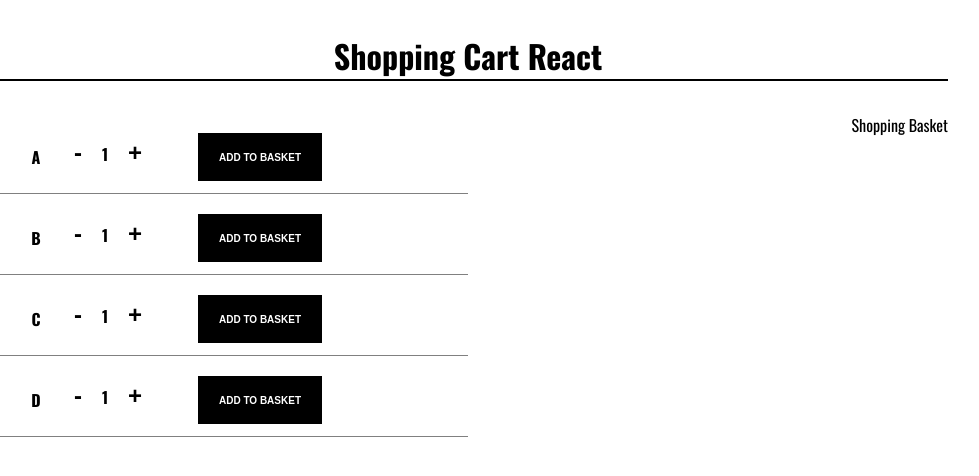
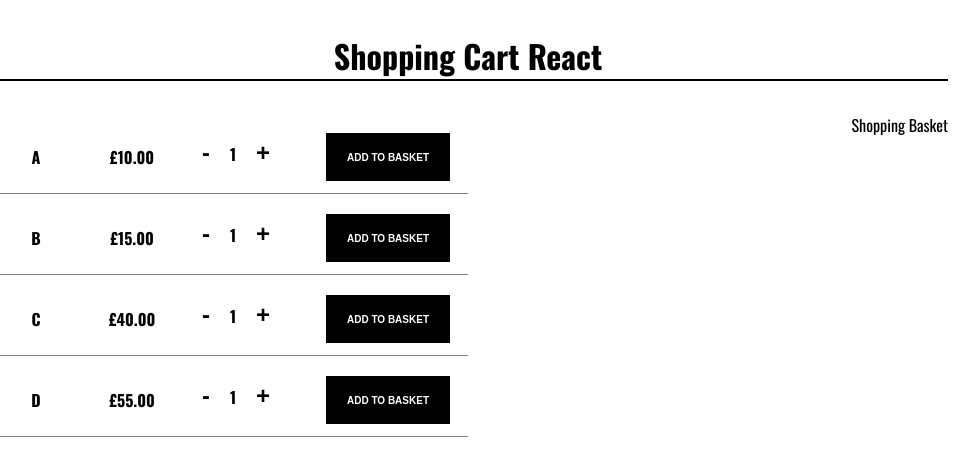
Before and after one commit to APiscoci/shopping-cart-react, a React (Create React App) app: page / in a window 1280 px wide. Shown: the top 476 px of the page, without its empty margins (172-1151 px from the left). Built offline with nearby package versions, Linux system fonts and the light colour scheme.

Commit message:
feat: show product price

```diff
--- a/src/products/product.jsx
+++ b/src/products/product.jsx
@@ -58,9 +58,10 @@ const Product = ({ product }) => {
   return (
     product && (
       <Container>
-        <ProductSKU data-testid={`product-${product.stockKeepingUnit}`}>
+        <ProductSKU data-testid={`product-${product?.stockKeepingUnit}`}>
           {product?.stockKeepingUnit}
         </ProductSKU>
+        <ProductSKU>£{parseFloat(product?.unitPrice).toFixed(2)}</ProductSKU>
         <ProductQuantity
           quantity={quantity}
           onChange={(value) => {
```
